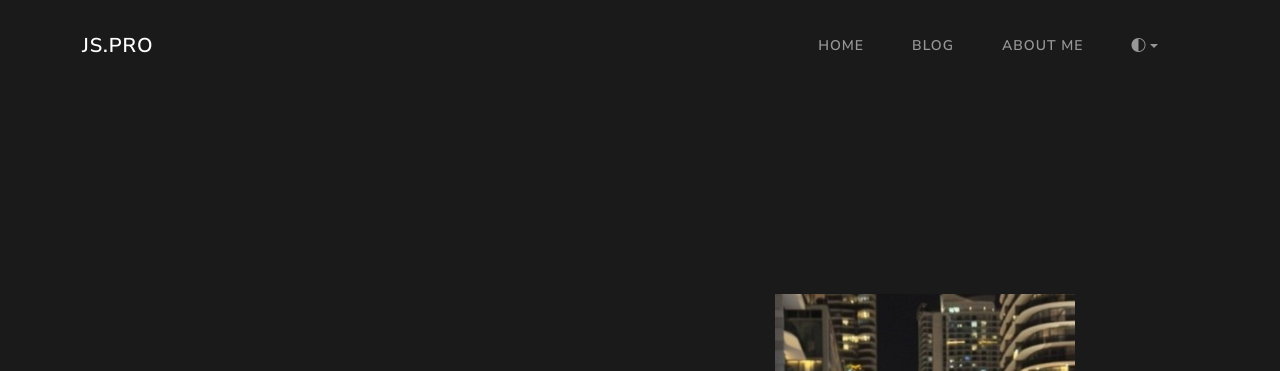
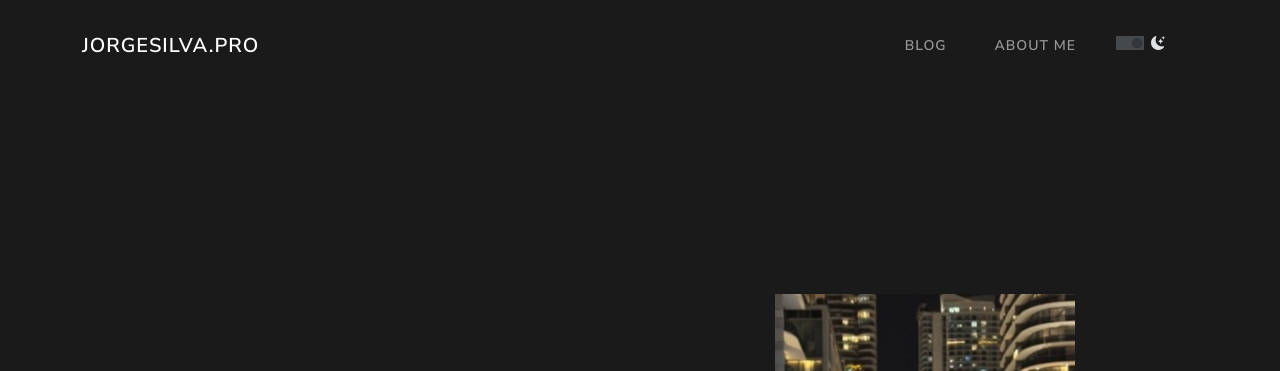
Before and after one commit to jorgesoft/jorgesilva-pro-v2, a Gatsby site: page / in a window 1280 px wide. Shown: the top 371 px of the page. Built offline with nearby package versions, Linux system fonts and the light colour scheme; Gatsby itself is replaced by a stand-in of ours.

Commit message:
Editing style of navbar and theme swtich

```diff
--- a/src/components/Navbar.js
+++ b/src/components/Navbar.js
@@ -16,17 +16,18 @@ const Navbar = () => {
     }
   }, []);
 
-  const setThemeValue = (newTheme) => {
+  const toggleTheme = () => {
+    const newTheme = theme === "light" ? "dark" : "light";
     setTheme(newTheme);
     localStorage.setItem("theme", newTheme);
     document.body.setAttribute("data-bs-theme", newTheme);
   };
 
   return (
-    <nav className="navbar navbar-expand-lg bg-primary" data-bs-theme="dark">
+    <nav className="navbar navbar-expand-lg bg-primary sticky-top" data-bs-theme="dark">
       <div className="container">
         <Link className="navbar-brand" to="/">
-          JS.PRO
+          jorgesilva.pro
         </Link>
         <button
           className="navbar-toggler"
@@ -42,11 +43,6 @@ const Navbar = () => {
         <div className="collapse navbar-collapse" id="navbarNav">
           <ul className="navbar-nav ms-auto">
             <li className="nav-item">
-              <Link className="nav-link" to="/">
-                Home
-              </Link>
-            </li>
-            <li className="nav-item">
               <Link className="nav-link" to="/blog">
                 Blog
               </Link>
@@ -56,52 +52,24 @@ const Navbar = () => {
                 About Me
               </Link>
             </li>
-            <li className="nav-item dropdown">
-              <a
-                className="nav-link dropdown-toggle d-flex align-items-center"
-                href="#"
-                id="theme-menu"
-                aria-expanded="false"
-                data-bs-toggle="dropdown"
-                data-bs-display="static"
-                aria-label="Toggle theme"
-              >
-                <i className="bi bi-circle-half"></i>
-                <span className="d-lg-none ms-2">Toggle Theme</span>
-              </a>
-              <ul
-                className="dropdown-menu dropdown-menu-end"
-                aria-labelledby="theme-menu"
-              >
-                <li>
-                  <button
-                    type="button"
-                    className={`dropdown-item d-flex align-items-center ${
-                      theme === "light" ? "active" : ""
+            <li className="nav-item d-flex align-items-center">
+              <div className="form-check form-switch">
+                <input
+                  className="form-check-input"
+                  type="checkbox"
+                  role="switch"
+                  id="themeSwitch"
+                  checked={theme === "dark"}
+                  onChange={toggleTheme}
+                />
+                <label className="form-check-label" htmlFor="themeSwitch">
+                  <i
+                    className={`bi ${
+                      theme === "dark" ? "bi-moon-stars-fill" : "bi-sun-fill"
                     }`}
-                    data-bs-theme-value="light"
-                    aria-pressed={theme === "light"}
-                    onClick={() => setThemeValue("light")}
-                  >
-                    <i className="bi bi-sun-fill"></i>
-                    <span className="ms-2">Light</span>
-                  </button>
-                </li>
-                <li>
-                  <button
-                    type="button"
-                    className={`dropdown-item d-flex align-items-center ${
-                      theme === "dark" ? "active" : ""
-                    }`}
-                    data-bs-theme-value="dark"
-                    aria-pressed={theme === "dark"}
-                    onClick={() => setThemeValue("dark")}
-                  >
-                    <i className="bi bi-moon-stars-fill"></i>
-                    <span className="ms-2">Dark</span>
-                  </button>
-                </li>
-              </ul>
+                  ></i>
+                </label>
+              </div>
             </li>
           </ul>
         </div>
```
